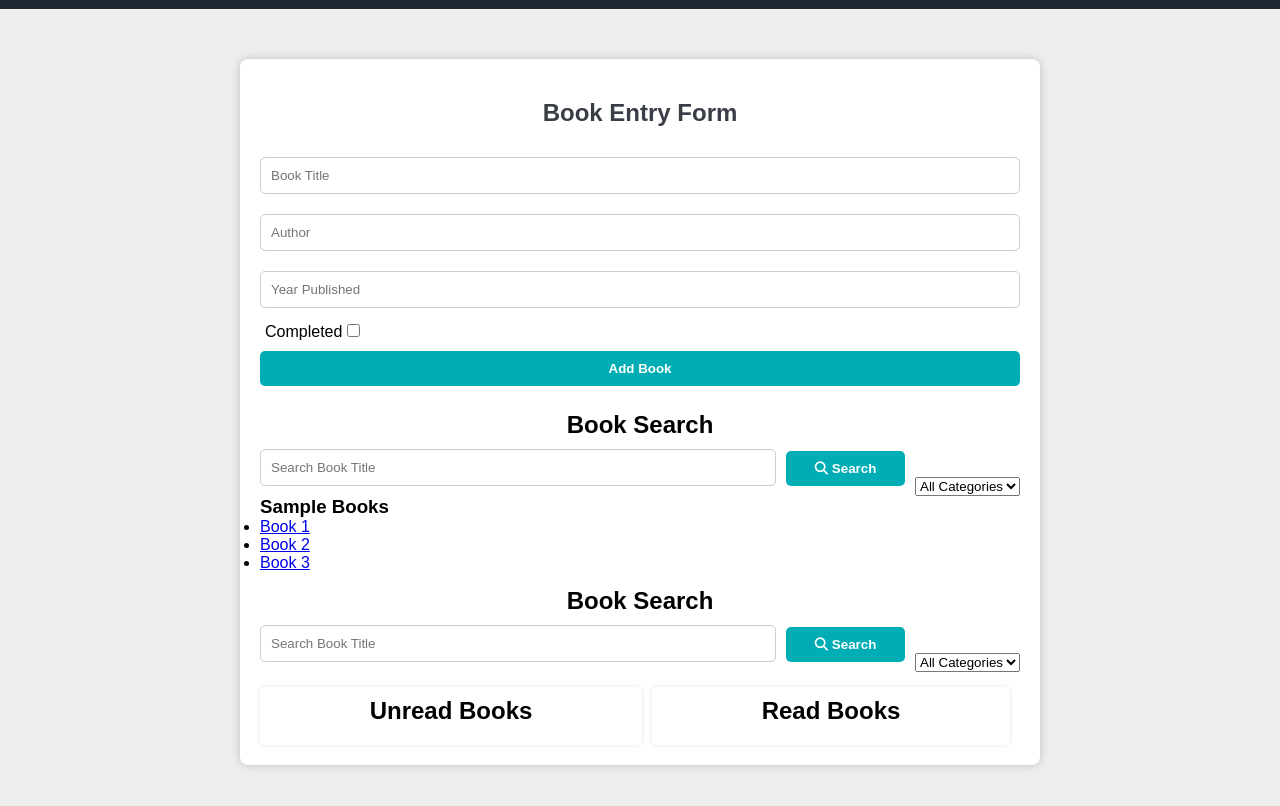
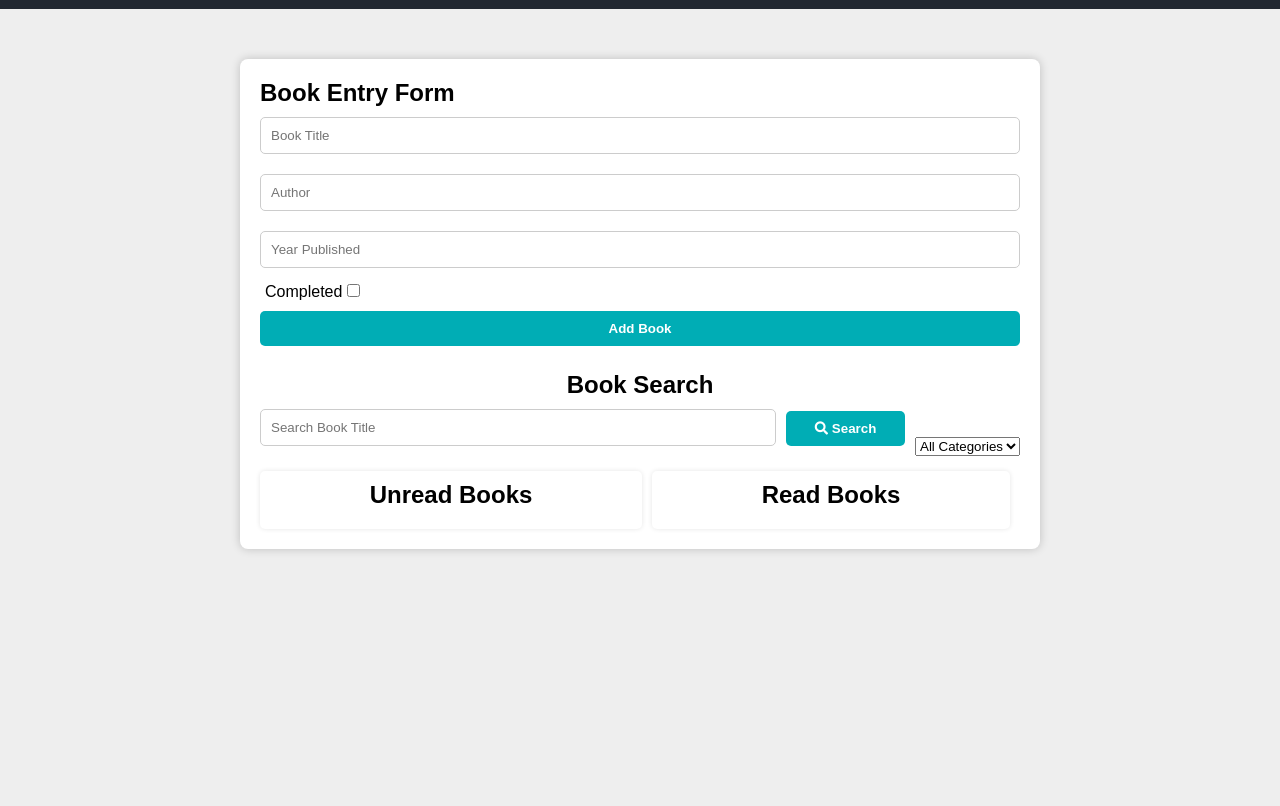
Before and after one commit to vinayvishwanathg/Samller-2, a plain HTML site: page index.html in a window 1280 px wide. Shown: the part 52-858 px from the top of the page. After the commit the page ends 800 px from the top, so only its background shows below. Drawn offline with Linux system fonts and the light colour scheme.

Commit message:
Update index.html

```diff
--- a/index.html
+++ b/index.html
@@ -2,14 +2,12 @@
 <html lang="en">
 <head>
   <meta charset="UTF-8">
-  <meta name="viewport" content="width=device-width, user-scalable=no, initial-scale=1.0, maximum-scale=1.0, minimum-scale=1.0">
+  <meta name="viewport" content="width=device-width, initial-scale=1.0">
   <meta http-equiv="X-UA-Compatible" content="ie=edge">
-  <title>Bookshelf Apps</title>
+  <title>Bookshelf App</title>
   <link rel="preconnect" href="https://fonts.gstatic.com">
   <link href="https://fonts.googleapis.com/css2?family=Open+Sans:wght@300;400;600;700;800&display=swap" rel="stylesheet">
-  <!-- Font Awesome -->
-  <script src="https://kit.fontawesome.com/768e7b3923.js" crossorigin="anonymous"></script>
-  <!-- Import CSS -->
+  <link rel="stylesheet" href="https://cdnjs.cloudflare.com/ajax/libs/font-awesome/5.15.4/css/all.min.css"> <!-- Font Awesome -->
   <link rel="stylesheet" href="css/style.css">
 </head>
 <body>
@@ -18,7 +16,7 @@
   </header>
   <main>
     <section class="input_section">
-      <h1>Book Entry Form</h1>
+      <h2>Book Entry Form</h2>
       <form id="inputBook" class="form" action="index.html">
         <div class="input">
           <input type="text" id="inputBookTitle" placeholder="Book Title" required>
@@ -32,38 +30,13 @@
         <button id="bookSubmit" value="Submit" name="Submit" type="submit">Add Book</button>
       </form>
     </section>
-    <section class="search_section">
-  <h2>Book Search</h2>
-  <div class="searchContainer">
-    <form id="searchBook">
-      <input id="searchBookTitle" type="text" placeholder="Search Book Title">
-      <button id="searchSubmit" type="submit"><i class="fa-solid fa-magnifying-glass"></i> Search</button>
-      <select id="category" name="category">
-        <option value="default">All Categories</option>
-        <option value="unread">Unread</option>
-        <option value="read">Read</option>
-      </select>
-    </form>
-  </div>
-  <!-- Sample Book List -->
-  <div class="sample_books">
-    <h3>Sample Books</h3>
-    <ul>
-      <li><a href="#">Book 1</a></li>
-      <li><a href="#">Book 2</a></li>
-      <li><a href="#">Book 3</a></li>
-      <!-- Add more sample books as needed -->
-    </ul>
-  </div>
-</section>
-
 
     <section class="search_section">
       <h2>Book Search</h2>
       <div class="searchContainer">
         <form id="searchBook">
           <input id="searchBookTitle" type="text" placeholder="Search Book Title">
-          <button id="searchSubmit" type="submit"><i class="fa-solid fa-magnifying-glass"></i> Search</button>
+          <button id="searchSubmit" type="submit"><i class="fas fa-search"></i> Search</button>
           <select id="category" name="category">
             <option value="default">All Categories</option>
             <option value="unread">Unread</option>
```
